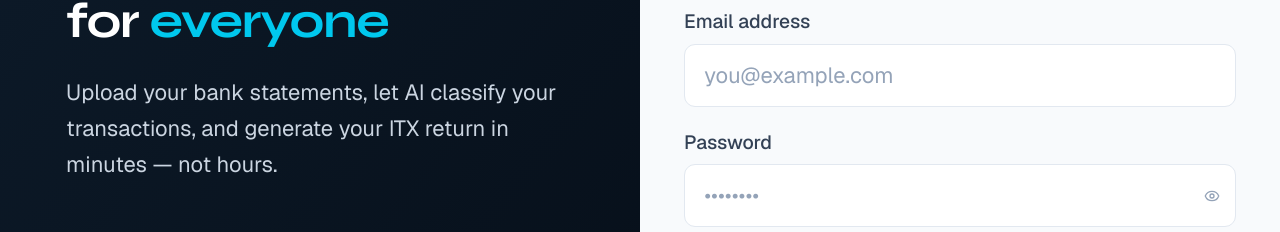
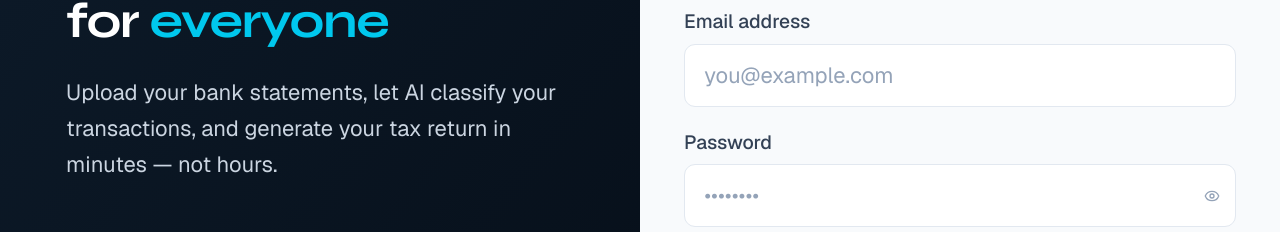
Before and after one commit to dmostert-gresham/taxflow-web, a React (Vite) app: page /login in a window 1280 px wide. Shown: the part 259-491 px from the top of the page. Built offline with nearby package versions, Linux system fonts and the light colour scheme; no server answers.

Commit message:
Small wording change

```diff
--- a/src/features/auth/LoginPage.tsx
+++ b/src/features/auth/LoginPage.tsx
@@ -62,7 +62,7 @@ export default function LoginPage() {
             </h1>
             <p className="text-slate-300 text-base leading-relaxed max-w-sm">
               Upload your bank statements, let AI classify your transactions, and
-              generate your ITX return in minutes — not hours.
+              generate your tax return in minutes — not hours.
             </p>
 
             <div className="mt-10 grid grid-cols-2 gap-4">
```
